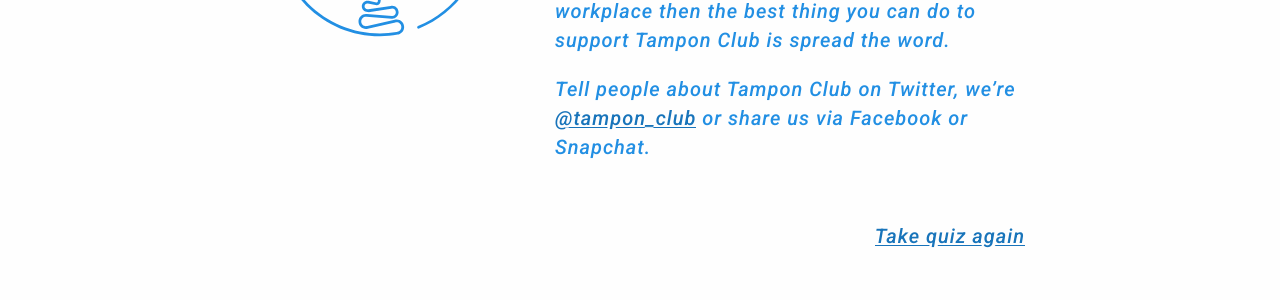
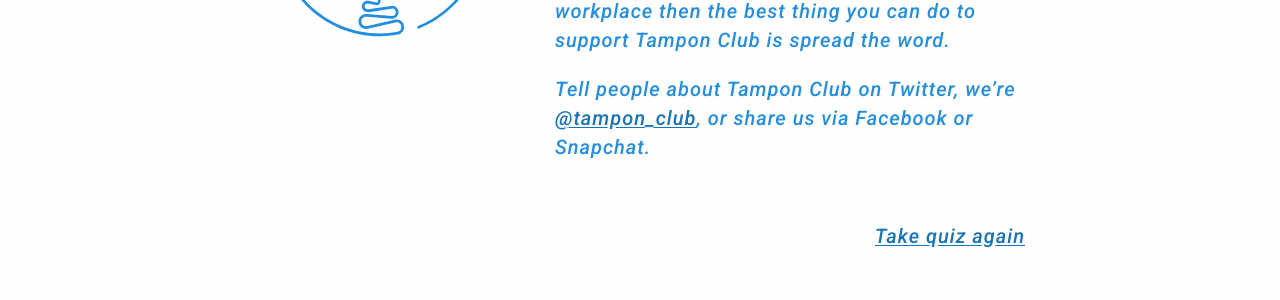
Before and after one commit to alicebartlett/tamponclub, a Jekyll site: the page built from tampon-club-for-dudes/tell-people-about-tampon-club.md, in a window 1280 px wide. Shown: the part 313-613 px from the top of the page. Built offline with Jekyll 4.4.1, drawn with Linux system fonts in a browser that asks for light colours.

```diff
--- a/tampon-club-for-dudes/tell-people-about-tampon-club.md
+++ b/tampon-club-for-dudes/tell-people-about-tampon-club.md
@@ -7,4 +7,4 @@
 
 Gah – sorry man-friend! If your job doesn't involve responsibility for employee welfare and you don't have any shared toilets in your workplace then the best thing you can do to support Tampon Club is spread the word.
 
-Tell people about Tampon Club on Twitter, we're [@tampon_club](http://twitter.com/tampon_club) or share us via Facebook or Snapchat.
+Tell people about Tampon Club on Twitter, we're [@tampon_club](http://twitter.com/tampon_club), or share us via Facebook or Snapchat.
```
